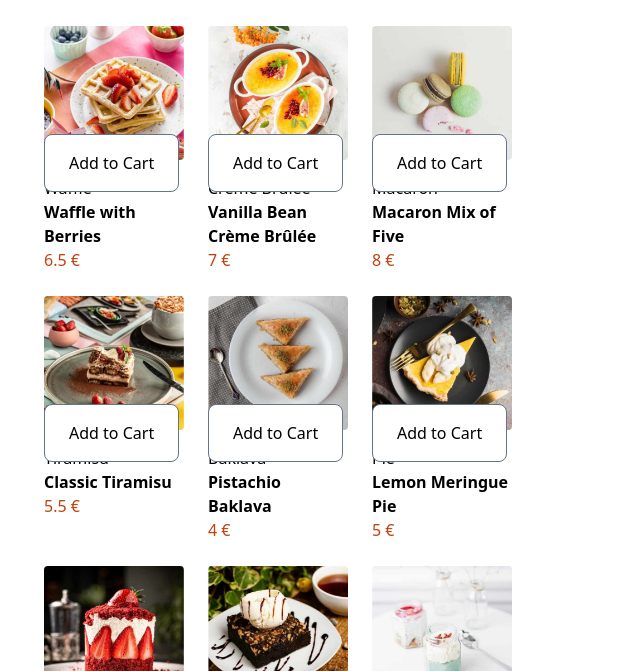
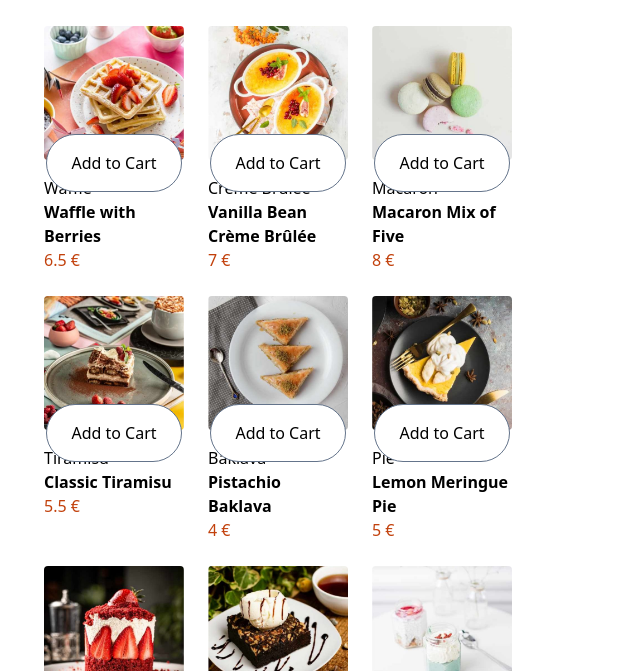
Before and after one commit to aleksiliu/desserts, an Astro site: page / in a window 1280 px wide. Shown: the part 110-781 px from the top of the page, without its empty margins (100-740 px from the left). Built offline with nearby package versions, Linux system fonts and the light colour scheme; Astro itself is replaced by a stand-in of ours.

Commit message:
Center button

```diff
--- a/src/components/Desserts.astro
+++ b/src/components/Desserts.astro
@@ -9,26 +9,23 @@ import { dessertItems } from '../data/desserts';
   <div class="grid grid-cols-3 gap-6">
     {dessertItems.map((dessert => (
         <div class="relative">
+            <div class="flex justify-center">
                 {<img class="rounded mb-4" src={dessert.image.desktop} />}
-
-
-        <div class="group inline-block absolute bottom-20">
+                <div class="group absolute bottom-20">
 
                 <!-- Main Button -->
-  <button class="bg-white text-black border border-slate-500 px-6 py-4 rounded-lg group-hover:hidden">
+                <button class="bg-white text-black border border-slate-500 px-6 py-4 rounded-full group-hover:hidden">
                         Add to Cart
                         </button>
 
                 <!-- Hidden Button -->
-  <div class="bg-orange-700 hover:bg-orange-800 text-white px-6 py-4 rounded-lg hidden group-hover:block">
+                <div class="bg-orange-700 hover:bg-orange-800 text-white px-6 py-4 rounded-full hidden group-hover:block">
                     <button  class="text-lg font-bold px-2">-</button>
                     <span class="text-lg">asdds</span>
                     <button  class="text-lg font-bold px-2">+</button>
                 </div>
             </div>
-
-
-
+        </div>
 
 
         <p>{dessert.category}</p>
```
Lines whose indentation alone changed are shown as unchanged.
